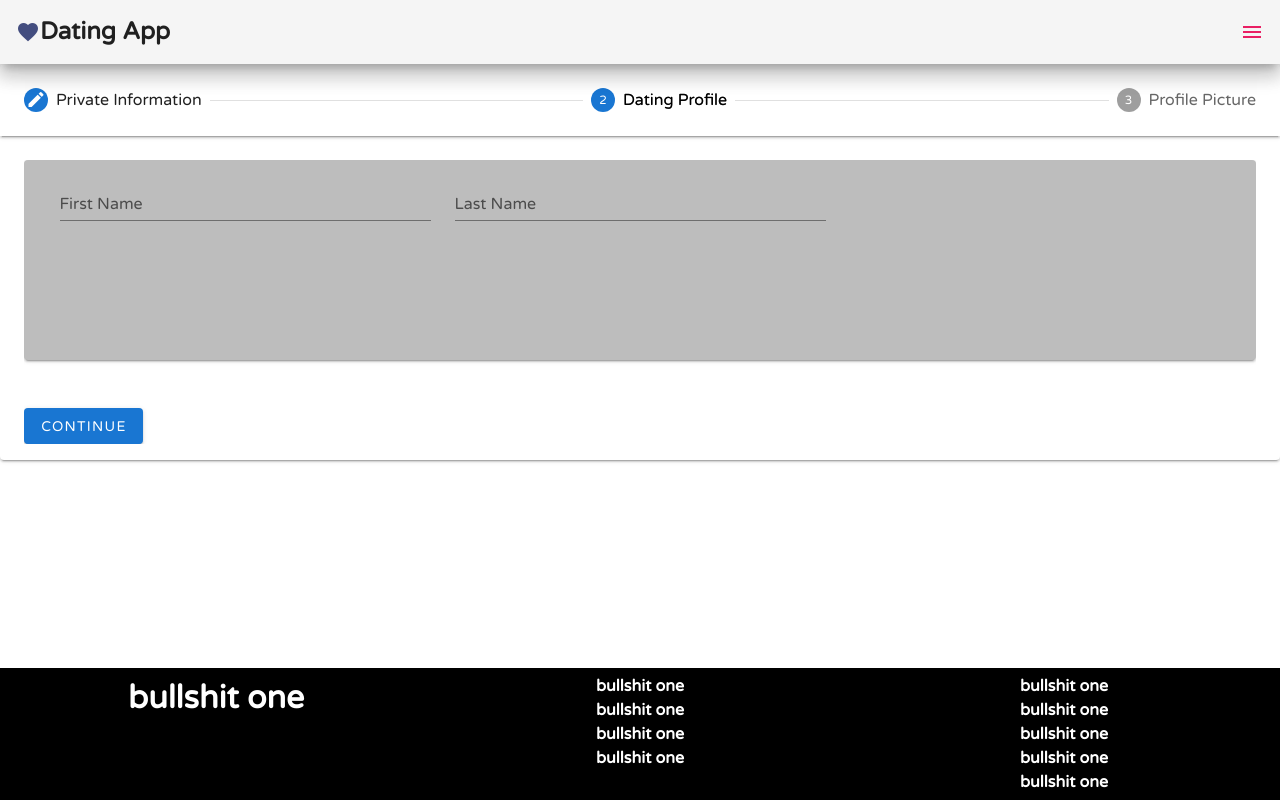
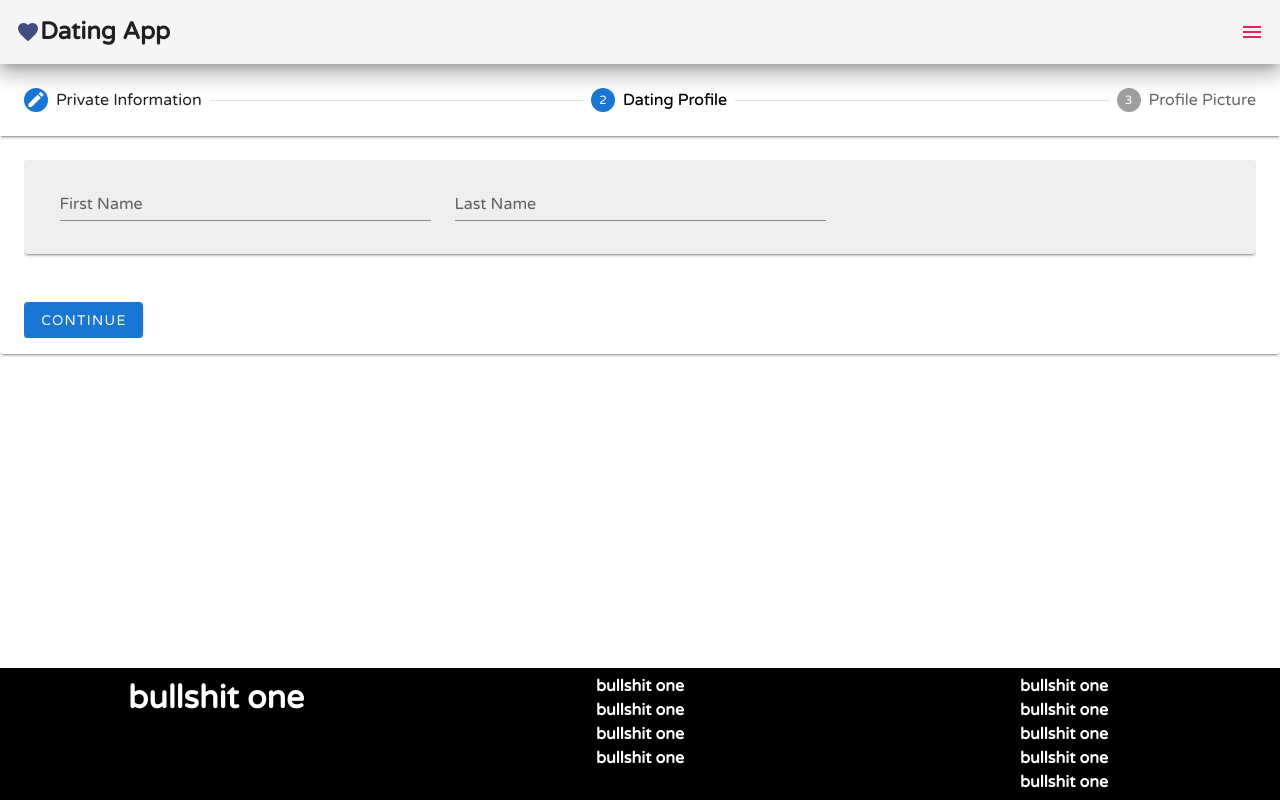
Before and after one commit to JHidalgo24/FunkyAppThingy, a Vue app: page /#/sign-up in a window 1280 px wide. Both pictures are taken after a click on the button "CONTINUE". Built offline with nearby package versions, Linux system fonts and the light colour scheme.

Commit message:
testing the commits

```diff
--- a/src/components/SignUp.vue
+++ b/src/components/SignUp.vue
@@ -66,7 +66,7 @@
       </v-stepper-content>
 
       <v-stepper-content step="2">
-        <v-card class="mb-12" color="grey lighten-1" height="200px">
+        <v-card class="mb-12" color="grey lighten-3">
           <v-form>
             <v-container>
               <v-row>
```
